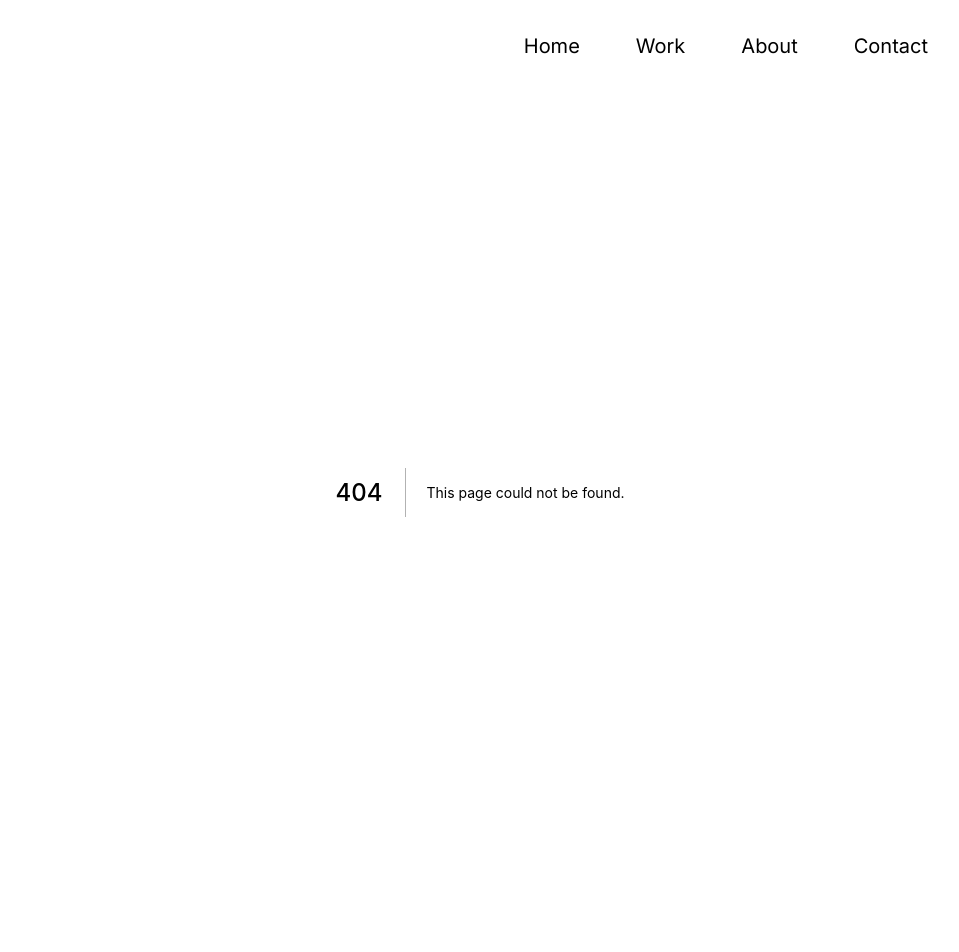
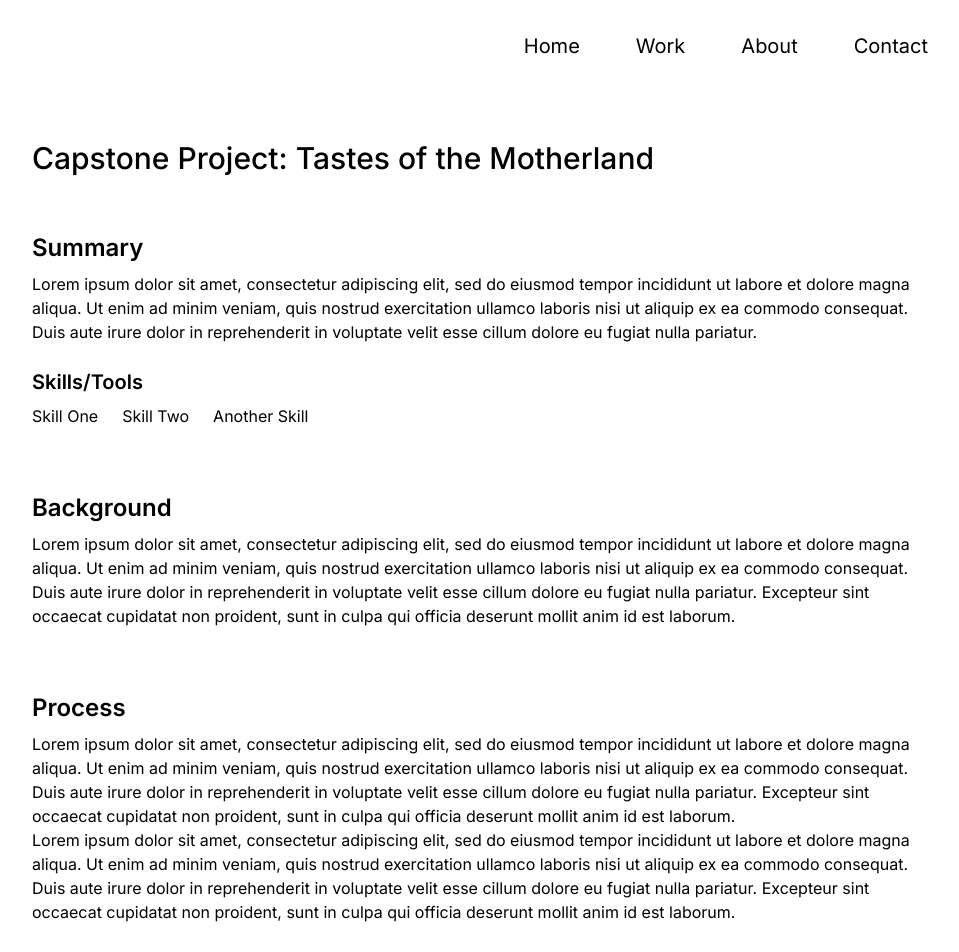
Before and after one commit to aescaba/portfolio, a Next.js app: page /work/capstone in a window 1280 px wide. Before the commit this address had no page. Shown: the top 952 px of the page, without its empty margins (160-1119 px from the left). Before the commit the page ends 892 px from the top, so only its background shows below. Built offline with nearby package versions, Linux system fonts and the light colour scheme.

Commit message:
create folder and start layouts for project pages

```diff
--- /dev/null
+++ b/pages/work/capstone.js
@@ -0,0 +1,58 @@
+import PageTitle from '../../components/pagetitle'
+
+export default function Capstone() {
+  return (
+    <div class="">
+      <PageTitle title={"Capstone Project: Tastes of the Motherland"}/>
+
+      <div class="mb-14">
+      {/* make this two columns and add a photo, or add photo at the top */}
+        <div class="mb-4">
+          <h2 class="text-2xl py-2 font-semibold">Summary</h2>
+          <p>Lorem ipsum dolor sit amet, consectetur adipiscing elit, sed do eiusmod tempor incididunt ut labore et dolore magna aliqua. Ut enim ad minim veniam, quis
+              nostrud exercitation ullamco laboris nisi ut aliquip ex ea commodo consequat. Duis aute irure dolor in reprehenderit in voluptate velit esse cillum dolore eu fugiat nulla pariatur.
+          </p>
+        </div>
+
+        <div>
+          <h3 class="text-xl py-2 font-semibold">Skills/Tools</h3>
+          <div class="flex space-x-6">
+            <p>Skill One</p>
+            <p>Skill Two</p>
+            <p>Another Skill</p>
+          </div>
+        </div>
+      </div>
+
+      <div class="mb-14">
+        <h2 class="text-2xl py-2 font-semibold">Background</h2>
+        <p>Lorem ipsum dolor sit amet, consectetur adipiscing elit, sed do eiusmod tempor incididunt ut labore et dolore magna aliqua. Ut enim ad minim veniam, quis
+          nostrud exercitation ullamco laboris nisi ut aliquip ex ea commodo consequat. Duis aute irure dolor in reprehenderit in voluptate velit esse cillum dolore eu fugiat nulla pariatur. Excepteur sint occaecat cupidatat non proident, sunt in culpa qui officia deserunt mollit anim id est laborum.
+        </p>
+      </div>
+
+      <div class="mb-14">
+        <h2 class="text-2xl py-2 font-semibold">Process</h2>
+        <p>Lorem ipsum dolor sit amet, consectetur adipiscing elit, sed do eiusmod tempor incididunt ut labore et dolore magna aliqua. Ut enim ad minim veniam, quis
+          nostrud exercitation ullamco laboris nisi ut aliquip ex ea commodo consequat. Duis aute irure dolor in reprehenderit in voluptate velit esse cillum dolore eu fugiat nulla pariatur. Excepteur sint occaecat cupidatat non proident, sunt in culpa qui officia deserunt mollit anim id est laborum.
+        </p>
+
+        {/* insert a bunch of photos here */}
+        <p>Lorem ipsum dolor sit amet, consectetur adipiscing elit, sed do eiusmod tempor incididunt ut labore et dolore magna aliqua. Ut enim ad minim veniam, quis
+          nostrud exercitation ullamco laboris nisi ut aliquip ex ea commodo consequat. Duis aute irure dolor in reprehenderit in voluptate velit esse cillum dolore eu fugiat nulla pariatur. Excepteur sint occaecat cupidatat non proident, sunt in culpa qui officia deserunt mollit anim id est laborum.
+        </p>
+
+      </div>
+
+      <div class="mb-14">
+        <h2 class="text-2xl py-2 font-semibold">Final Product</h2>
+        <p>Lorem ipsum dolor sit amet, consectetur adipiscing elit, sed do eiusmod tempor incididunt ut labore et dolore magna aliqua. Ut enim ad minim veniam, quis
+          nostrud exercitation ullamco laboris nisi ut aliquip ex ea commodo consequat. Duis aute irure dolor in reprehenderit in voluptate velit esse cillum dolore eu fugiat nulla pariatur. Excepteur sint occaecat cupidatat non proident, sunt in culpa qui officia deserunt mollit anim id est laborum.
+        </p>
+
+        {/* insert photo(s) */}
+      </div>
+
+    </div>
+  );
+}
```
